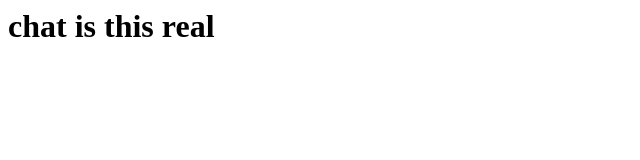
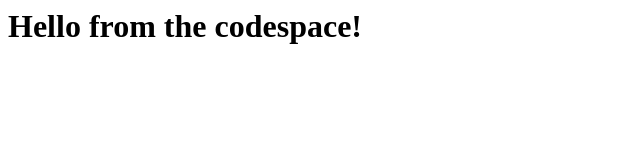
Before and after one commit to CryoTitan/skills-code-with-codespaces, a plain HTML site: page index.html in a window 1280 px wide. Shown: the whole page, without its empty margins (0-640 px from the left). Drawn offline with Linux system fonts and the light colour scheme.

Commit message:
Adding hello from the codespace!

```diff
--- a/index.html
+++ b/index.html
@@ -1,3 +1,3 @@
 <html>
-  <h1>chat is this real</h1>
+  <h1>Hello from the codespace!</h1>
 </html>
```
